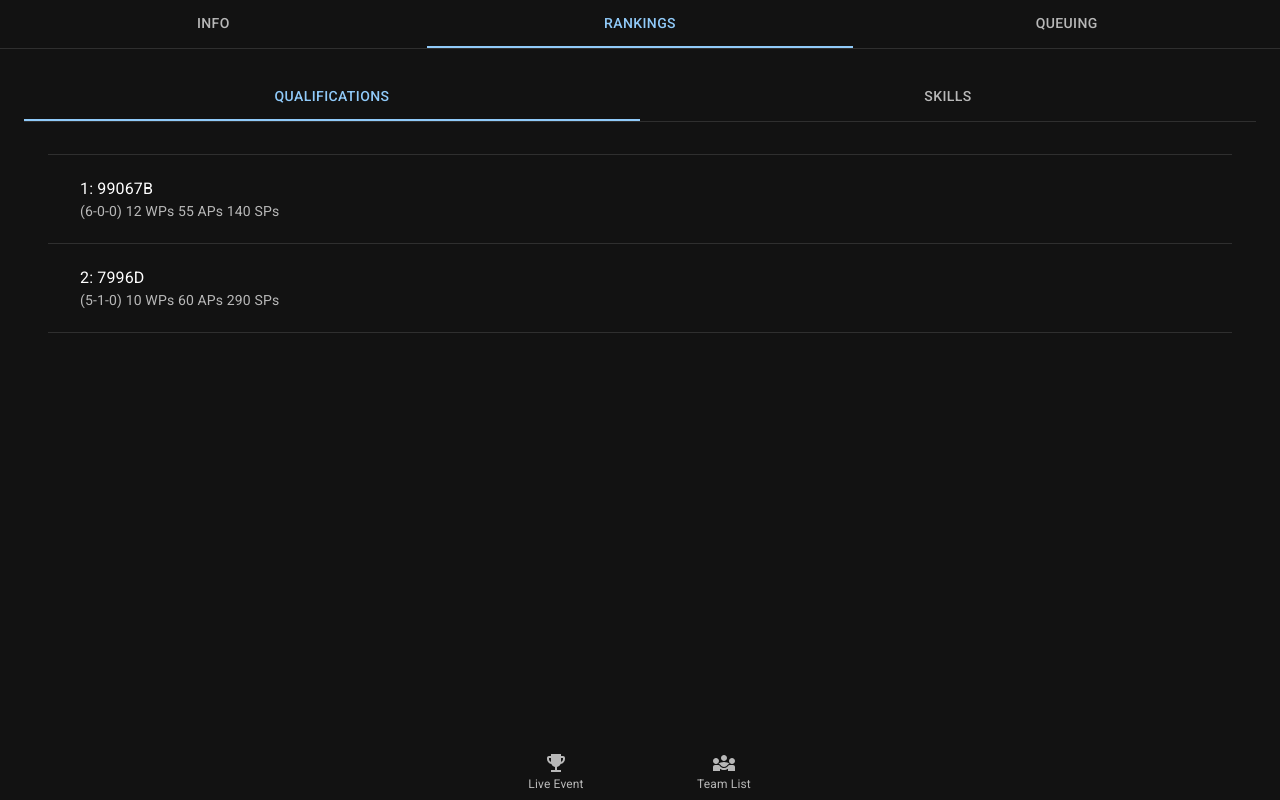
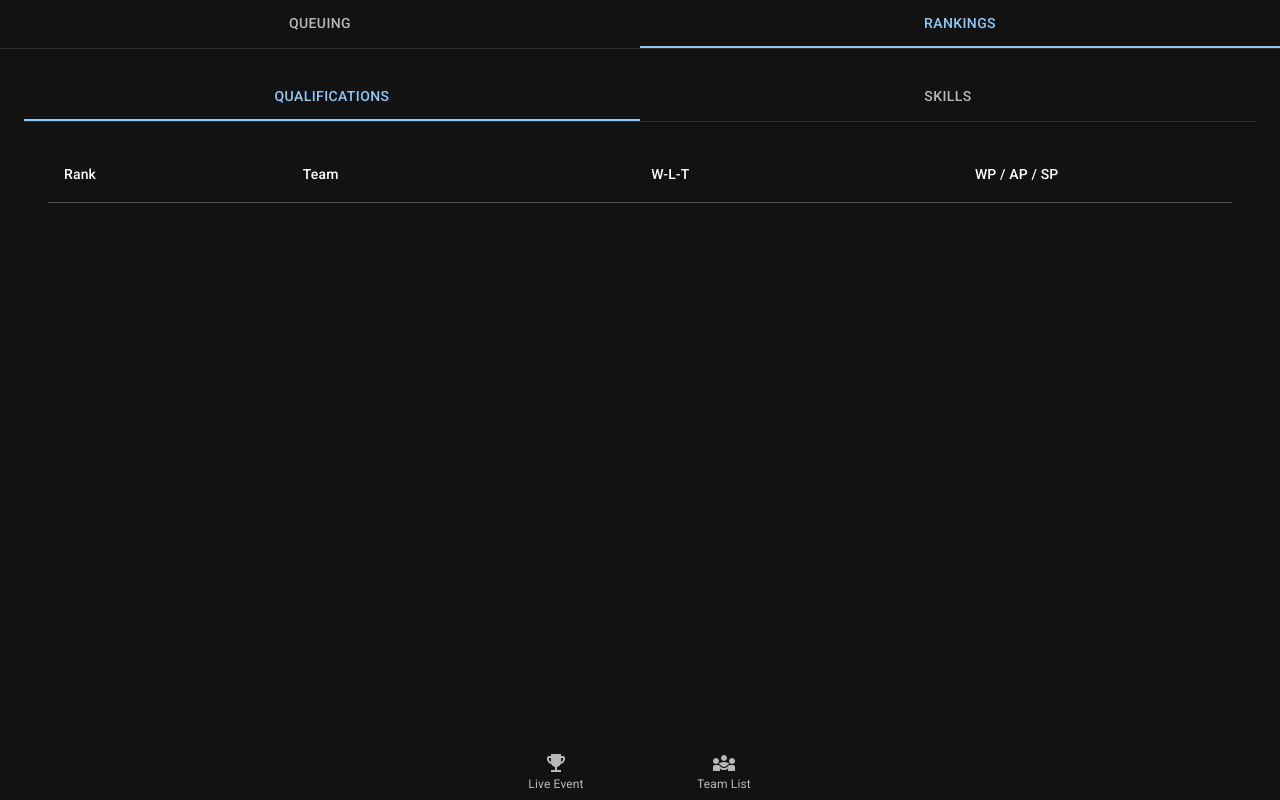
Before and after one commit to 18x18az/suez, a React (Create React App) app: page / in a window 1280 px wide. Both pictures are taken after a click on the tab "RANKINGS". Built offline with nearby package versions, Linux system fonts and the light colour scheme.

Commit message:
chore: pushing WIP work

```diff
--- a/src/pages/components/EventHome.tsx
+++ b/src/pages/components/EventHome.tsx
@@ -5,7 +5,6 @@ import Typography from '@mui/material/Typography';
 import Box from '@mui/material/Box';
 import Queuing from './event/Queuing';
 import Rankings from './event/Rankings';
-import Info from './event/Info';
 
 interface TabPanelProps {
   children?: React.ReactNode;
@@ -49,19 +48,15 @@ const EventHome = () => {
     <Box sx={{ width: '100%' }}>
     <Box sx={{ borderBottom: 1, borderColor: 'divider' }}>
       <Tabs value={value} onChange={handleChange} variant="fullWidth" scrollButtons="auto" centered={true}>
-        <Tab label="Info" {...a11yProps(0)} />
+        <Tab label="Queuing" {...a11yProps(0)} />
         <Tab label="Rankings" {...a11yProps(1)} />
-        <Tab label="Queuing" {...a11yProps(2)} />
       </Tabs>
     </Box>
-      <TabPanel value={value} index={0}>
-      <Info/>
+    <TabPanel value={value} index={0}>
+      <Queuing />
     </TabPanel>
     <TabPanel value={value} index={1}>
     <Rankings/>
-    </TabPanel>
-    <TabPanel value={value} index={2}>
-      <Queuing />
     </TabPanel>
     </Box>
     );
--- a/src/pages/components/event/Info.tsx
+++ /dev/null
@@ -1,13 +0,0 @@
-import Stack from '@mui/material/Stack';
-import Button from '@mui/material/Button';
-
-const Info = () => {
-    return (
-        <Stack spacing={2} direction="column">
-            TODO: if qual hasnt started, show inspection status: otherwise show recent results and/or top n teams
-            <Button variant="contained" href="http://re.18x18az.org">RobotEvents</Button>
-        </Stack>
-    );
-};
-
-export default Info;
--- a/src/pages/components/event/QualRankings.tsx
+++ b/src/pages/components/event/QualRankings.tsx
@@ -1,10 +1,10 @@
 import Box from '@mui/material/Box';
-import List from '@mui/material/List';
-import ListItem from '@mui/material/ListItem';
-import ListItemButton from '@mui/material/ListItemButton';
-import ListItemText from '@mui/material/ListItemText';
-import Divider from '@mui/material/Divider';
-import { Link } from 'react-router-dom';
+import Table from '@mui/material/Table';
+import TableBody from '@mui/material/TableBody';
+import TableCell from '@mui/material/TableCell';
+import TableContainer from '@mui/material/TableContainer';
+import TableHead from '@mui/material/TableHead';
+import TableRow from '@mui/material/TableRow';
 
 const QualRankings = () => {
     return(
@@ -12,21 +12,16 @@ const QualRankings = () => {
         { /*<h1>18x18az Suez</h1>*/}
         <Box sx={{ width: '100%', marginBottom: '20vh' }}>
             <nav>
-                <List>
-                    <Divider />
-                    <ListItem>
-                        <ListItemButton component="a" href="#">
-                        <ListItemText primary="1: 99067B" secondary="(6-0-0) 12 WPs 55 APs 140 SPs" />
-                        </ListItemButton>
-                    </ListItem>
-                    <Divider />
-                    <ListItem>
-                    <ListItemButton component="a" href="#">
-                        <ListItemText primary="2: 7996D" secondary="(5-1-0) 10 WPs 60 APs 290 SPs" />
-                        </ListItemButton>
-                    </ListItem>
-                    <Divider />
-                </List>
+                <Table>
+                    <TableHead>
+                        <TableRow>
+                            <TableCell align='left'>Rank</TableCell>
+                            <TableCell align='left'>Team</TableCell>
+                            <TableCell align='center'>W-L-T</TableCell>
+                            <TableCell align='center'>WP / AP / SP</TableCell>
+                        </TableRow>
+                    </TableHead>
+                </Table>
             </nav>
         </Box>
         </div>
--- a/src/pages/components/event/Rankings.tsx
+++ b/src/pages/components/event/Rankings.tsx
@@ -4,6 +4,7 @@ import Tab from '@mui/material/Tab';
 import Typography from '@mui/material/Typography';
 import Box from '@mui/material/Box';
 import QualRankings from './QualRankings';
+import SkillsRankings from './SkillsRankings';
 
 interface TabPanelProps {
   children?: React.ReactNode;
@@ -55,6 +56,7 @@ const Rankings = () => {
         <QualRankings/>
     </TabPanel>
     <TabPanel value={value} index={1}>
+        <SkillsRankings/>
     </TabPanel>
     </Box>
     );
--- a/src/pages/components/event/SkillsRankings.tsx
+++ b/src/pages/components/event/SkillsRankings.tsx
@@ -1,6 +1,31 @@
+import Box from '@mui/material/Box';
+import Table from '@mui/material/Table';
+import TableBody from '@mui/material/TableBody';
+import TableCell from '@mui/material/TableCell';
+import TableContainer from '@mui/material/TableContainer';
+import TableHead from '@mui/material/TableHead';
+import TableRow from '@mui/material/TableRow';
+
 const SkillsRankings = () => {
     return (
-        <h2>SkillsRankings</h2>
+        <div>
+        { /*<h1>18x18az Suez</h1>*/}
+        <Box sx={{ width: '100%', marginBottom: '20vh' }}>
+            <nav>
+                <Table>
+                    <TableHead>
+                        <TableRow>
+                            <TableCell align='left'>Rank</TableCell>
+                            <TableCell align='left'>Team</TableCell>
+                            <TableCell align='center'>Total</TableCell>
+                            <TableCell align='center'>Highest Programming</TableCell>
+                            <TableCell align='center'>Highest Driver</TableCell>
+                        </TableRow>
+                    </TableHead>
+                </Table>
+            </nav>
+        </Box>
+        </div>
     );
 };
 
```
Also changed, not shown: 1 other file (tests, documents, lock files or other folders).
